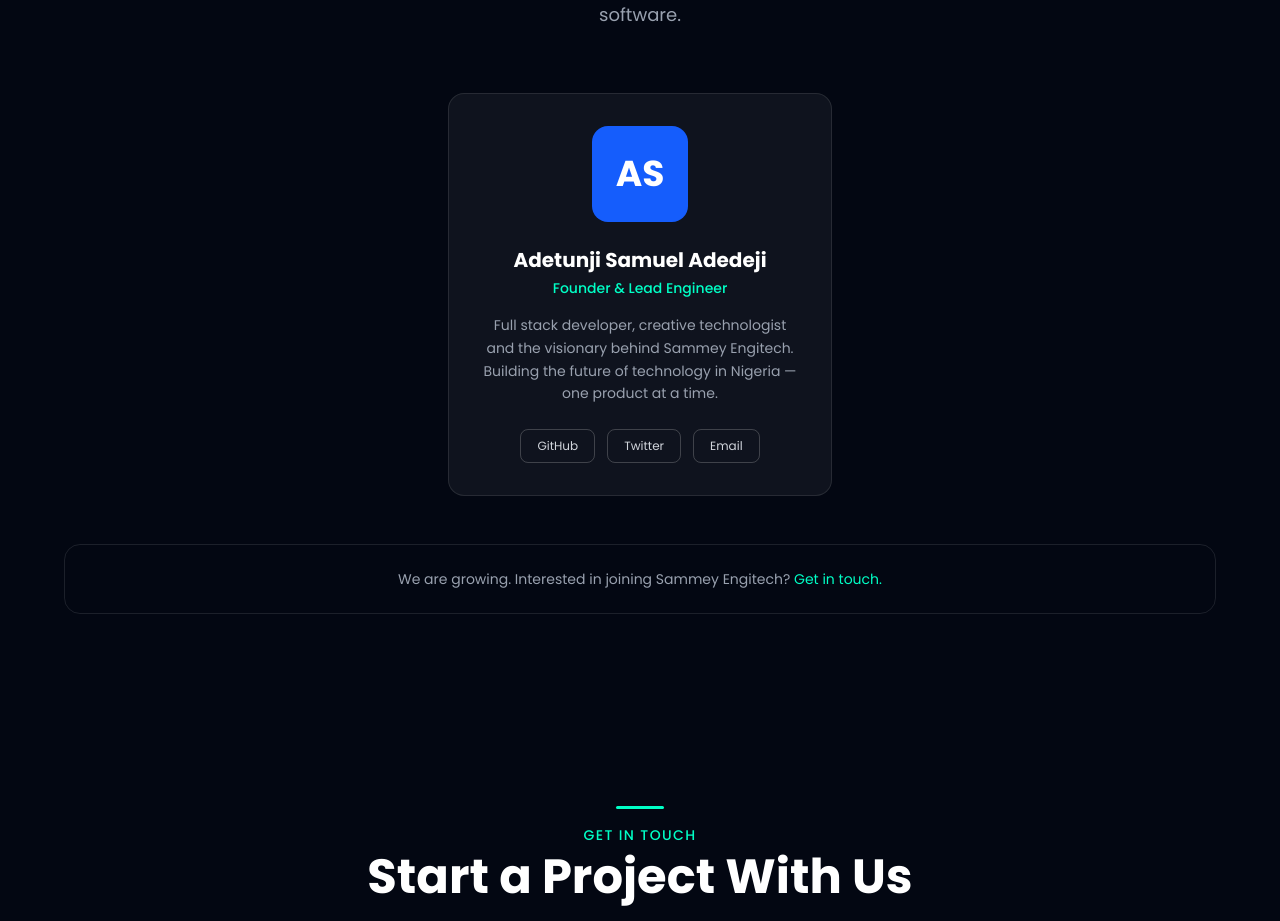
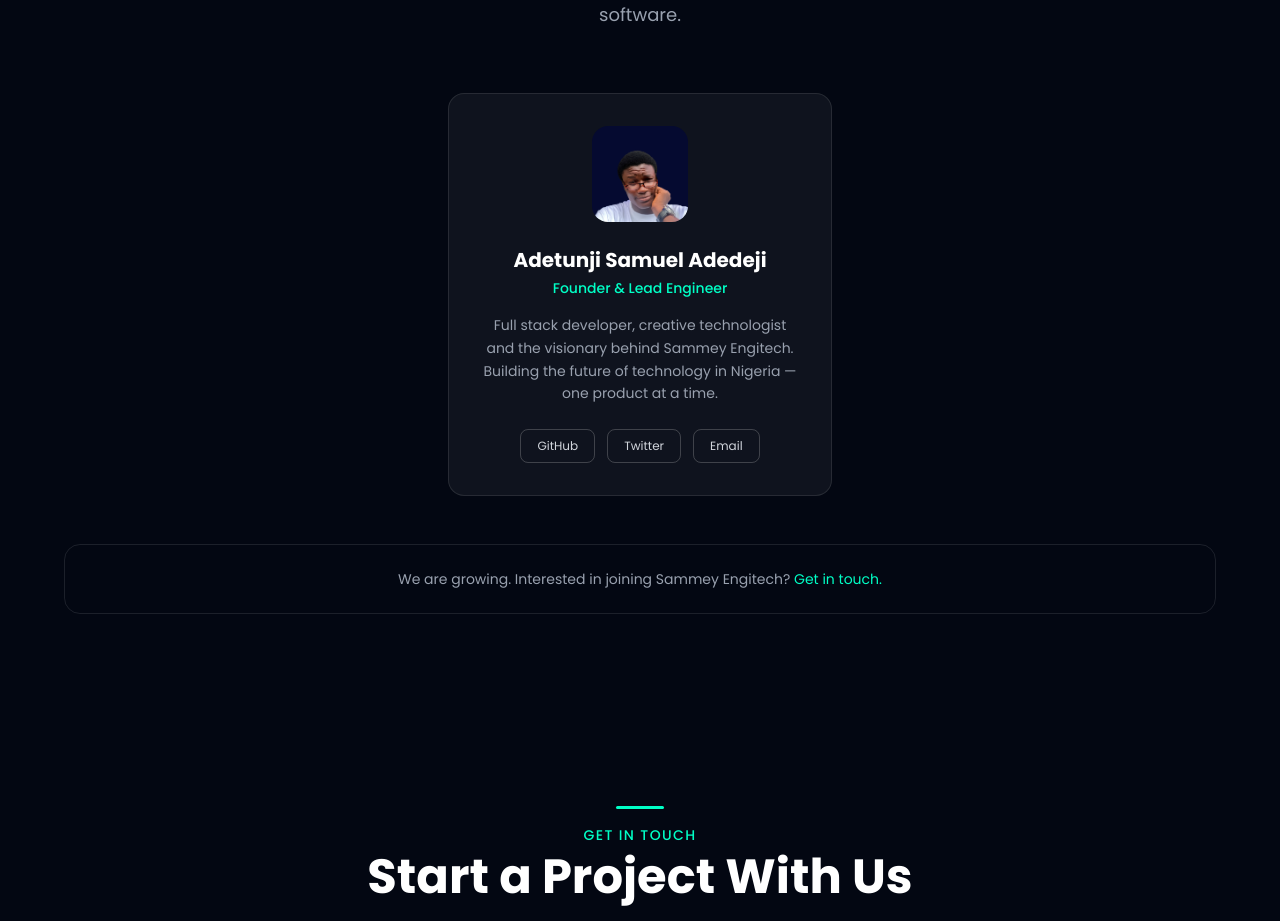
Before and after one commit to adetunjisam9-collab/sammey-engitech, a Next.js app: page / in a window 1280 px wide. Shown: the part 5842-6763 px from the top of the page. Built offline with nearby package versions, Linux system fonts and the light colour scheme.

Commit message:
add profile photo to team section

```diff
--- a/components/Team.tsx
+++ b/components/Team.tsx
@@ -11,8 +11,8 @@
 
         <div className="flex justify-center">
           <div data-aos="fade-up" className="p-8 rounded-2xl border border-white/10 bg-white/5 hover:border-teal-400/30 transition duration-300 text-center max-w-sm w-full">
-            <div className="w-24 h-24 rounded-2xl bg-blue-600 flex items-center justify-center mx-auto mb-6">
-              <span className="text-white text-4xl font-bold">AS</span>
+            <div className="w-24 h-24 rounded-2xl overflow-hidden mx-auto mb-6">
+              <img src="/images/avatar.png" alt="Adetunji Samuel Adedeji" className="w-full h-full object-cover" />
             </div>
             <h3 className="text-xl font-bold text-white mb-1">Adetunji Samuel Adedeji</h3>
             <p className="text-sm font-medium mb-4" style={{ color: "#00FFC6" }}>Founder & Lead Engineer</p>
```
Also changed, not shown: public/images/avatar.png (added), public/images/founder.jpg.png (added).
